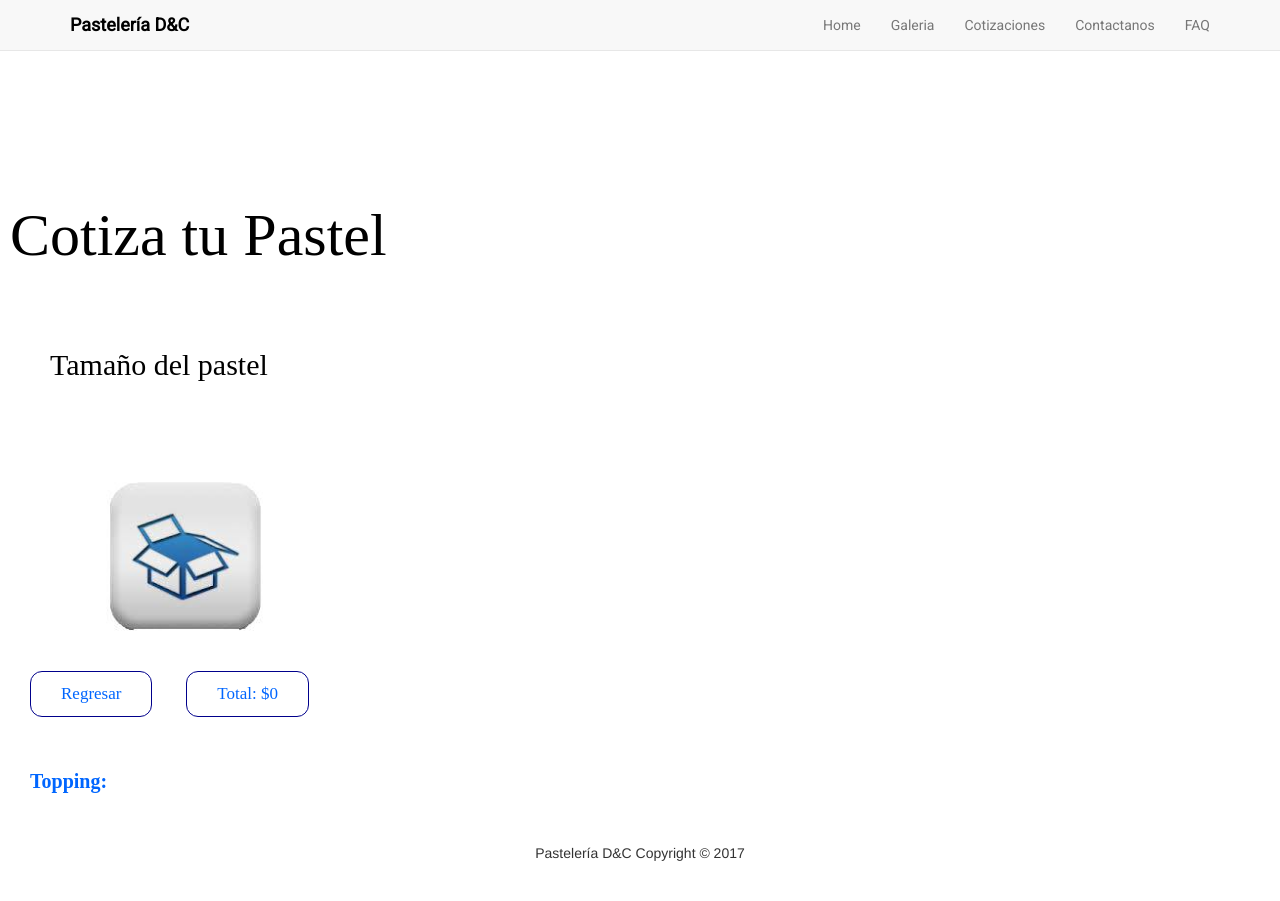
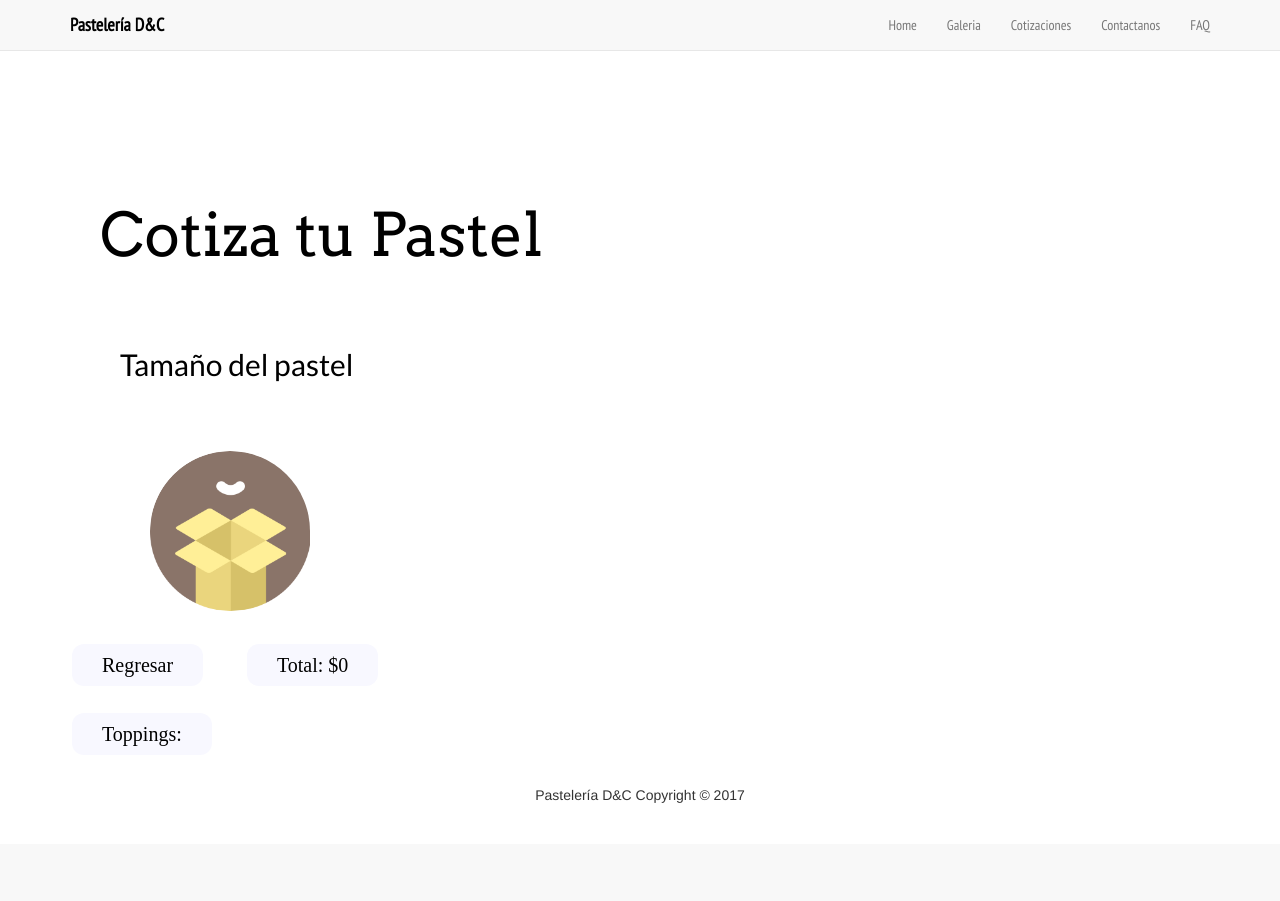
Before and after one commit to ErickCardiel/Cake_Price, a Django app: template frontend/templates/cotizar.html in a window 1280 px wide. After the commit the page ends 803 px from the top, so only its background shows below. Run offline with Django 3.2, Linux system fonts and the light colour scheme; the template is opened without the code that fills it, so the values that code supplies are empty; some libraries are stand-ins or nearby versions; some web fonts are replaced.

Commit message:
commit - fin de edicion
se termino de editar cotizaciones, y los detalles relacionados a todo los css y demas para darle el estilo final de la pagina. si se ocupa cambios o revisiones que se diga con tiempo y se puede terminar el sabado.

```diff
--- a/frontend/static/css/base.css
+++ b/frontend/static/css/base.css
@@ -6,7 +6,7 @@ footer{
 .navbar-default{
   background: #fff;
   border:0;
-  font-family:Roboto;
+  font-family: PT Sans Narrow;
 }
 
 .navbar-brand{
--- a/frontend/static/css/cotizar.css
+++ b/frontend/static/css/cotizar.css
@@ -40,18 +40,24 @@ img{
 #listaAditivos li{
 	border:1px solid;
 	display: inline-block;
-	height: 150px;
+	height: 180px;
 	list-style: none;
 	width: 200px;
+		margin-left: 10px !important;
+
 }
 
-#listaTipoPan li{
-	border:1px solid;
+#listaTipoPan li {
+	border: 1px solid;
 	display: inline-block;
-	height: 150px;
+	height: 180px;
 	list-style: none;
 	width: 200px;
+
+	margin-left: 10px !important;
 }
+
+
 
 #listaTamano li{
 	border:1px solid;
@@ -59,26 +65,36 @@ img{
 	height: 150px;
 	list-style: none;
 	width: 200px;
+		margin-left: 10px !important;
 }
 
 
 #listaCubierta li{
 	border:1px solid;
 	display: inline-block;
-	height: 150px;
+	height: 180px;
 	list-style: none;
 	width: 200px;
+		margin-left: 10px !important;
+
 
 }
 
 #listaRelleno li{
 	border:1px solid;
 	display: inline-block;
-	height: 150px;
+	height: 180px;
 	list-style: none;
-	width: 200px;
+		margin-left: 50px !important;
+	margin-bottom: 10px;
+
+	width: 250px;
 }
-
+ /*#listaRelleno .txtNombre {*/
+	 /*font-size: 10px !important;*/
+	 /*!*margin-bottom: 10px !important;*!*/
+	 /*color blue;*/
+ /*}*/
 
 #listaToppings li{
 	border:1px solid;
@@ -86,6 +102,11 @@ img{
 	height: 150px;
 	list-style: none;
 	width: 200px;
+		margin-bottom: 10px;
+
+		margin-left: 10px !important;
+
+
 }
 
 
@@ -141,6 +162,8 @@ img{
 #listaToppings span{
 	margin-left: 10px;
 	font-size: 20px;
+
+
 }
 
 #listaToppings{
@@ -160,14 +183,14 @@ img{
 #listaTamano img{
 	padding:10px 80px;
 	height:140px;
-	margin-bottom: !i;
+	margin-bottom: 140px;
 }
 
 #pastel img{
-	height:240px;
+	height:180px;
 	margin-top:50px;
-	margin-left:75px;
-	margin-bottom: -20px;
+	margin-left:80px;
+	margin-bottom: 20px;
 	border-radius: 1000px;
 
 }
@@ -178,7 +201,7 @@ img{
 
 
 h2{
-font-family: "Times New Roman" !important;
+ font-family: Lato !important;
  color: black!important;
 	font-size:30px!important;
 	margin-left:10px!important;
@@ -187,15 +210,16 @@ font-family: "Times New Roman" !important;
 
 h1{
 	margin-top: 202px !important;
-	font-family: "Times New Roman"!important;
+font-family: "Arvo" !important;
+
 	font-size: 60px !important;
 	color: black!important;
-	margin-left:10px!important;
+	margin-left:30px!important;
 	margin-bottom: 80px!important;
 }
 #pastel .btn{
-	font-family: Copperplate !important;
-
+	/*font-family: "Josefin Slab" !important;*/
+/*color red !important;*/
 	margin-left: 30px;
 	/*background-color:lightgray!important;*/
 
@@ -205,9 +229,9 @@ h1{
 	/*border: 1px solid #e67e22;*/
   padding: 10px 30px;
   border-radius: 12px;
-	border-color: darkblue;
+	/*border-color: darkblue;*/
 
-	color: #0066ff;
+	/*color: #0066ff;*/
 
 
 	/*margin-bottom:2000px;*/
@@ -219,13 +243,55 @@ label{
 	padding: 10px 30px;
   	border-radius: 12px;
 	border-color: darkblue;
-	font-family: "Times New Roman";
+	/*font-family: "Times New Roman";*/
 	font-size:20px;
-	color: #0066ff;
+	/*color: #0066ff;*/
 
 }
-p{
-	margin-top:-15px !important;
-	margin-left: 30px !important;
-	color: #0066ff;
+/*p{*/
+	/*margin-top:-15px !important;*/
+	/*margin-left: 30px !important;*/
+	/*color: #0066ff;*/
+/*}*/
+#back{
+  font-family: Josefin Slab bold;
+
+	margin-left:2px;
+  background-color:ghostwhite !important;
+	background-size: 200px;
+	font-size:20px;
+	/*border: 1px solid #e67e22;*/
+  padding: 10px 30px;
+  text-decoration: none;
+  border-radius: 12px;
+	border-color: darkblue;
+	margin-right: auto;
+	/*margin-left: 40px;*/
+  /*margin-right: 15px;*/
+	color: black;
+
+
+	/*margin-bottom:2000px;*/
+
 }
+#precio{
+  font-family: Josefin Slab bold;
+
+	margin-left:45px;
+	background-color:ghostwhite!important;
+	background-size: 200px;
+	font-size:20px;
+	/*border: 1px solid #e67e22;*/
+  padding: 10px 30px;
+  text-decoration: none;
+  border-radius: 12px;
+	border-color: darkblue;
+	margin-right: auto;
+	margin-left: 40px;
+  /*margin-right: 15px;*/
+	color: black;
+
+
+	/*margin-bottom:2000px;*/
+
+}
--- a/frontend/static/css/home.css
+++ b/frontend/static/css/home.css
@@ -4,11 +4,11 @@ body{
 }
 
 h1,h2,h3,h4,h5,h6 {
-  font-family: Roboto;
+  font-family: Arvo;
 }
 
 p{
-  font-family: Roboto;
+  font-family: Josefin Slab;
   font-size: 20px;
 }
 
--- a/frontend/static/js/main.js
+++ b/frontend/static/js/main.js
@@ -187,6 +187,7 @@ function deshacerSeleccion()
         }
     }
 }
+    // document.getElementById('back').addEventListener('click',deshacerSeleccion);
 
 
 function eventoDrop(evento,ui)
--- a/frontend/templates/base.html
+++ b/frontend/templates/base.html
@@ -10,8 +10,10 @@
 	<script src="https://code.jquery.com/jquery-3.2.1.js" integrity="sha256-DZAnKJ/6XZ9si04Hgrsxu/8s717jcIzLy3oi35EouyE=" crossorigin="anonymous"></script>
 	<script src="http://unpkg.com/scrollreveal/dist/scrollreveal.min.js"></script>
     <link rel="stylesheet" href="{% static 'css/base.css' %}">
-
-
+    <link rel="stylesheet" type="text/css" href="//fonts.googleapis.com/css?family=Lato" />
+    <link rel="stylesheet" type="text/css" href="//fonts.googleapis.com/css?family=Arvo" />
+    <link rel="stylesheet" type="text/css" href="//fonts.googleapis.com/css?family=Josefin+Slab" />
+    <link rel="stylesheet" type="text/css" href="//fonts.googleapis.com/css?family=PT+Sans+Narrow" />
     {% block head %}{% endblock %}
     <title>{% block title %}{% endblock %}</title>
 </head>
--- a/frontend/templates/cotizar.html
+++ b/frontend/templates/cotizar.html
@@ -18,8 +18,13 @@
 	<script src="https://maxcdn.bootstrapcdn.com/bootstrap/3.3.7/js/bootstrap.min.js"></script>
 	<script src="https://maxcdn.bootstrapcdn.com/bootstrap/4.0.0-beta.2/js/bootstrap.min.js" integrity="sha384-alpBpkh1PFOepccYVYDB4do5UnbKysX5WZXm3XxPqe5iKTfUKjNkCk9SaVuEZflJ" crossorigin="anonymous"></script>
 	<script src="http://unpkg.com/scrollreveal/dist/scrollreveal.min.js"></script>
+          <link rel="stylesheet" type="text/css" href="//fonts.googleapis.com/css?family=Lato" />
+    <link rel="stylesheet" type="text/css" href="//fonts.googleapis.com/css?family=Arvo" />
+    <link rel="stylesheet" type="text/css" href="//fonts.googleapis.com/css?family=Josefin+Slab" />
+    <link rel="stylesheet" type="text/css" href="//fonts.googleapis.com/css?family=PT+Sans+Narrow" />
 	</head>
 	<body>
+    <div class="container">
 
 		<h1>Cotiza tu Pastel</h1>
 		<section id="Pasteles">
@@ -33,7 +38,7 @@
 			<ul id="listaTipoPan">
                 <h2>Tipo de pan</h2>
                 {% for p in tipoPan %}
-                    <li style="background: white"><span class="precio">{{p.precio}}</span><img src="{{ p.logo }}"><span class="txtNombre">{{p.nombre}}</span></li>
+                    <li class="text-center" style="background: white"><span class="precio">{{p.precio}}</span><img src="{{ p.logo }}"><span class="txtNombre">{{p.nombre}}</span></li>
                 {% endfor %}
 			</ul>
 
@@ -71,19 +76,21 @@
 
 
          <div id="pastel">
-            <img src="{% static 'imgs/cotizarDroppable.jpg' %}">
+            <img src="{% static 'imgs/open.png' %}">
             <br>
-             <button type="button" class="btn btn-default" onclick="deshacerSeleccion()">Regresar</button>
-             <a href="/contacto"> <button type="button" class="btn btn-default"><span>Total: $<span id='total'>0</span></span></button></a>
+{#             <button type="button" class="btn btn-default" onclick="deshacerSeleccion()">Regresar</button>#}
+{#             <a href="/contacto"> <button type="button" class="btn btn-default"><span>Total: $<span id='total'>0</span></span></button></a>#}
 {#             <button type="button" class="btn btn-default"><span>Total: $<span id='total'>0</span></span></button>#}
-
+            <span style="background-color: white"id="back" onclick="deshacerSeleccion()">Regresar</span>
+            <span style="background-color: white"id="precio">Total: $<span id='total'>0</span></span>
 
 {#            <div id="precio"><span>Total: $<span id='total'>0</span></span></div>#}
         </div>
 <br><br>
-        <label>Topping:</label>
-
-        <p id="seleccionActual"></p>
+{#        <label>Topping:</label>#}
+        <span style="background-color: white"id="back">Toppings: <span id='seleccionActual'></span></span>
+{#        <p id="seleccionActual"></p>#}
+    </div>
 	</body>
 </html>
 
```
Also changed, not shown: frontend/static/css/contacto.css (+5 -4 lines), frontend/static/css/faq.css (+8 -1 lines), frontend/static/imgs/favIcon.png, frontend/static/imgs/open.png (added), 4 other files.
